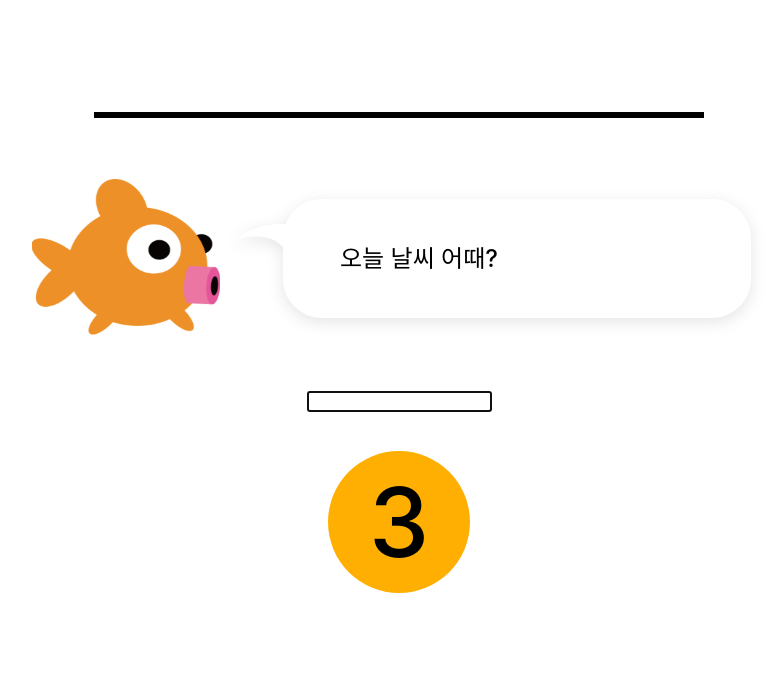
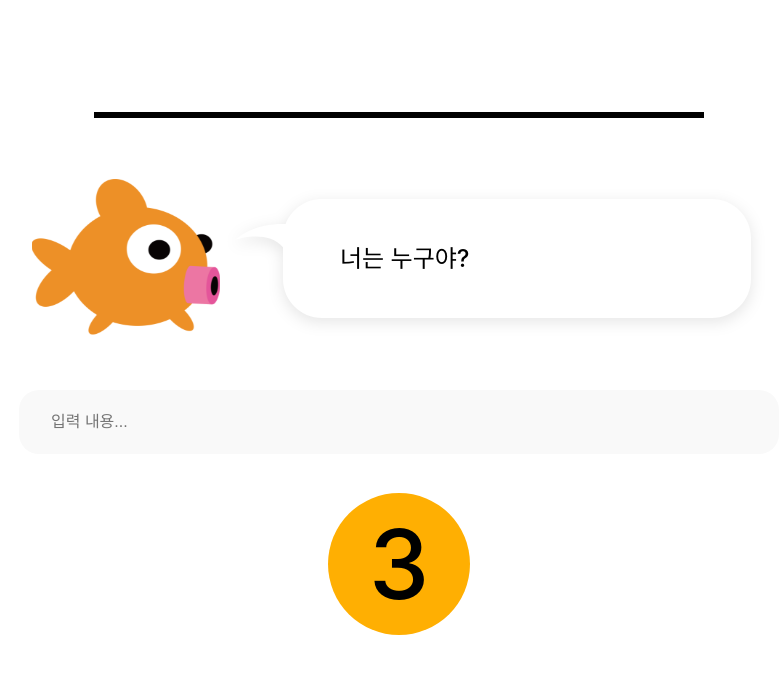
Before and after one commit to juno7803/3second-goldfish-frontend, a Next.js app: page /question in a window 1280 px wide. Shown: the top 674 px of the page, without its empty margins (241-1023 px from the left). Built offline with nearby package versions, Linux system fonts and the light colour scheme.

Commit message:
style: add input style to input component

```diff
--- a/components/question/InputQuestion.tsx
+++ b/components/question/InputQuestion.tsx
@@ -54,6 +54,21 @@ const Circle = styled.div`
 	font-size: 96px;
 	font-weight: 500;
 `;
+
+const Input = styled.input`
+	width: 760px;
+	height: 56px;
+	margin: 0 16px;
+	background: #f9f9f9;
+	border-radius: 20px;
+	border: none;
+	padding: 32px;
+	font-size: 16px;
+	&:focus {
+		outline: none;
+	}
+`;
+
 interface Props {
 	question: string;
 	random: string[];
@@ -80,15 +95,15 @@ const InputQuestion = ({ question, random }: Props) => {
 		inputRef?.current?.focus();
 	});
 
-	React.useEffect(() => {
-		const questionTimer = setTimeout(() => {
-			setAllAnswer([...allAnswer, { [questionNum]: random[Math.floor(Math.random() * random.length)] }]);
-			setQuestionNum(num => num + 1);
-		}, 5500);
-		return () => {
-			clearTimeout(questionTimer);
-		};
-	}, [questionNum]);
+	// React.useEffect(() => {
+	// 	const questionTimer = setTimeout(() => {
+	// 		setAllAnswer([...allAnswer, { [questionNum]: random[Math.floor(Math.random() * random.length)] }]);
+	// 		setQuestionNum(num => num + 1);
+	// 	}, 5500);
+	// 	return () => {
+	// 		clearTimeout(questionTimer);
+	// 	};
+	// }, [questionNum]);
 
 	// React.useEffect(() => {
 	// 	const zeroToThree = () =>
@@ -145,7 +160,13 @@ const InputQuestion = ({ question, random }: Props) => {
 			</div>
 			<div className="button__wrapper">
 				<form onSubmit={handleSubmit}>
-					<input type="text" value={currentInputAnswer.value} onChange={currentInputAnswer.handler} ref={inputRef} />
+					<Input
+						type="text"
+						placeholder="입력 내용..."
+						value={currentInputAnswer.value}
+						onChange={currentInputAnswer.handler}
+						ref={inputRef}
+					/>
 				</form>
 			</div>
 			<Circle>{counter}</Circle>
--- a/pages/index.js
+++ b/pages/index.js
@@ -84,6 +84,4 @@ function Main() {
 	);
 }
 
-function loading() {}
-
 export default Main;
```
